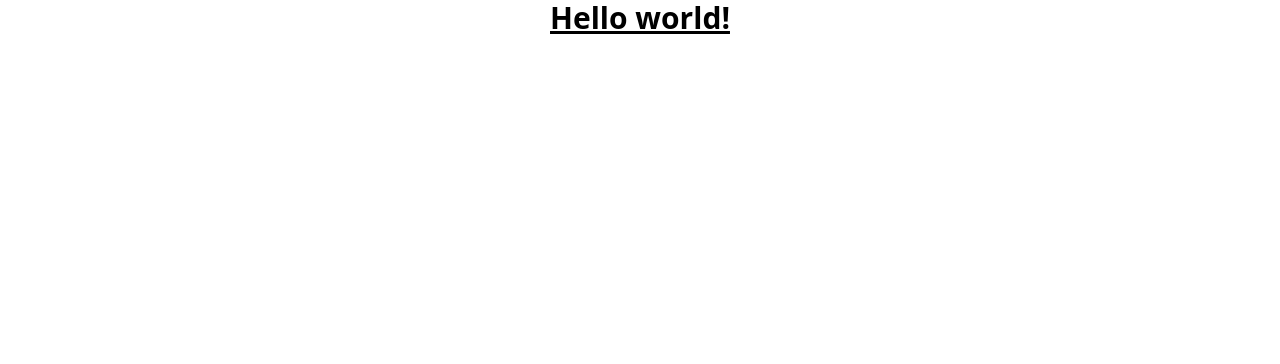
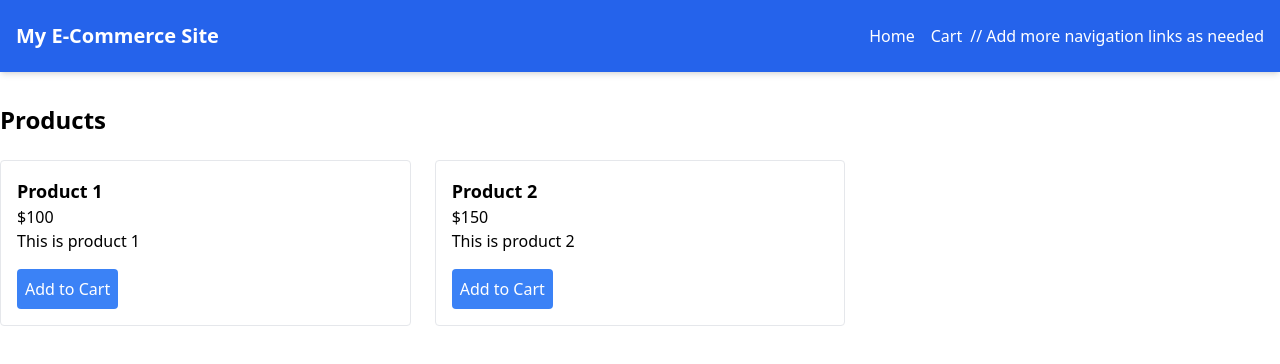
Before and after one commit to Kadunapikin/chongai-market, a React (Vite) app in the folder frontend/: page / in a window 1280 px wide. Shown: the top 364 px of the page. Built offline with nearby package versions, Linux system fonts and the light colour scheme.

Commit message:
update App.tsx and ProductList.tsx styles

```diff
--- a/frontend/src/App.tsx
+++ b/frontend/src/App.tsx
@@ -1,11 +1,16 @@
-import './App.css'
+import React from 'react';
+import Header from './components/Header';
+import ProductList from './components/ProductList';
 
-function App() {
+const App: React.FC = () => {
+    return (
+        <div>
+            <Header />
+            <main>
+                <ProductList />
+            </main>
+        </div>
+    );
+};
 
-  return (
-    <h1 className="text-3xl text-center font-bold underline">
-      Hello world!
-    </h1>  )
-}
-
-export default App
+export default App;
--- a/frontend/src/components/Header.tsx
+++ b/frontend/src/components/Header.tsx
@@ -2,12 +2,12 @@ import React from 'react';
 
 const Header: React.FC = () => {
     return (
-        <header className="bg-blue-500 text-white p-4">
+<header className="bg-blue-600 text-white p-4 shadow-md">
     <div className="container mx-auto flex justify-between items-center">
-                <h1>My E-Commerce Site</h1>
+        <h1 className="text-xl font-bold">My E-Commerce Site</h1>
         <nav>
-                    <a href="/" className="inline-block p-2">Home</a>
-                    <a href="/cart" className="inline-block p-2">Cart</a>
+            <a href="/" className="inline-block p-2 hover:bg-blue-700 rounded">Home</a>
+            <a href="/cart" className="inline-block p-2 hover:bg-blue-700 rounded">Cart</a>
             // Add more navigation links as needed
         </nav>
     </div>
--- a/frontend/src/components/ProductList.tsx
+++ b/frontend/src/components/ProductList.tsx
@@ -18,9 +18,9 @@ const products: Product[] = [
 
 const ProductList: React.FC = () => {
     return (
-        <div className="container mx-auto">
-            <h2 className="text-xl font-bold my-4">Products</h2>
-            <div className="grid grid-cols-3 gap-4">
+        <div className="container mx-auto py-8">
+            <h2 className="text-2xl font-bold mb-6">Products</h2>
+            <div className="grid grid-cols-1 md:grid-cols-2 lg:grid-cols-3 gap-6">
                 {products.map(product => (
                     <ProductItem key={product.id} product={product} />
                 ))}
```
Lines whose indentation alone changed are shown as unchanged.
